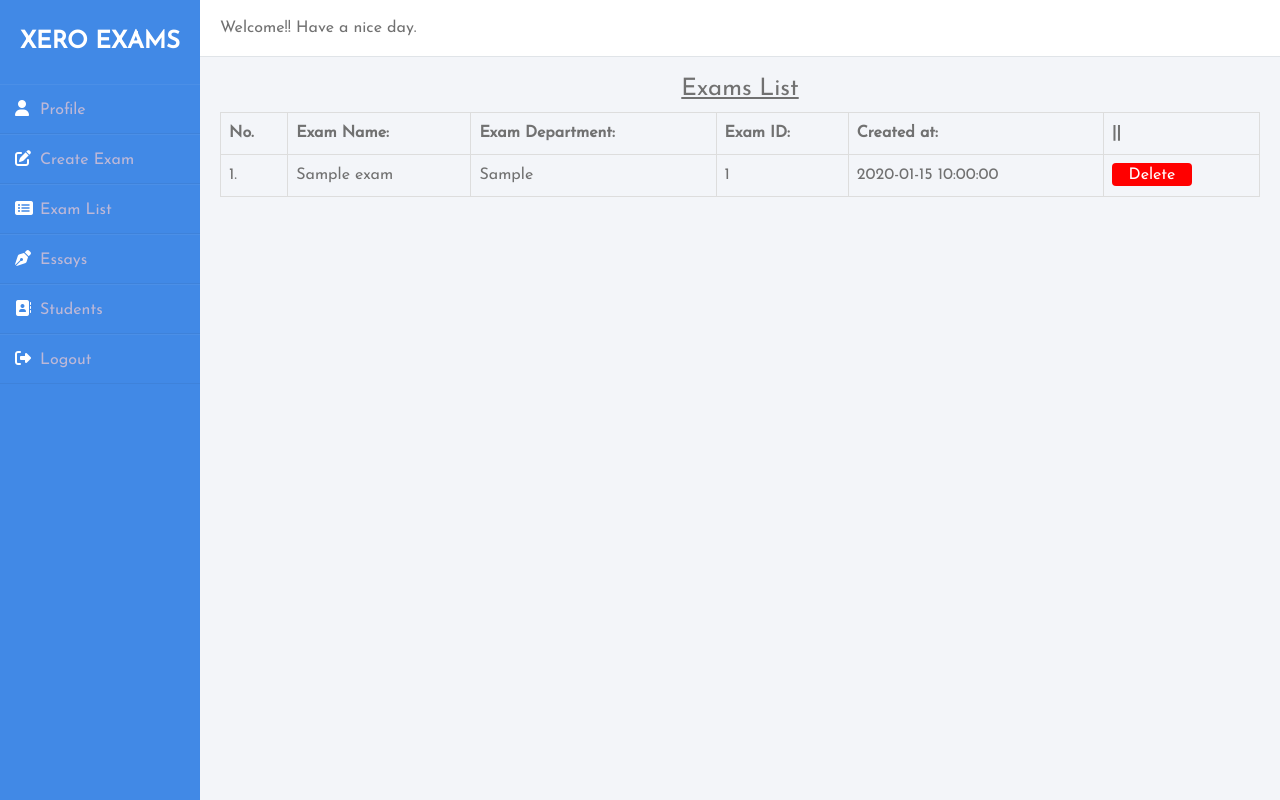
After one commit to Nomas-X/WEB_PROJ_UNI_HKU, a PHP site: page /pages/examList.php in a window 1280 px wide. The commit adds this page. Run offline with PHP 8.4, Linux system fonts and the light colour scheme; tables that the repository leaves empty or names only in its code hold one stand-in row (values such as "Sample post"); some libraries are stand-ins or nearby versions.

Commit message:
Exam deletion and fixes Created the exams list page and added the functionality to delete exams and their questions Fixed some issues with exam creation where special characters would cause a fetal error

```diff
--- /dev/null
+++ b/Public/pages/examList.php
@@ -0,0 +1,77 @@
+<?php include("../config/db_connect.php"); ?>
+<?php include("../php/deleteExam.php"); ?>
+<?php
+	// Define counter
+	$counter = 1;
+
+	// Write query for all students
+	$sql = "SELECT name, id, department, created_at FROM exams ORDER BY created_at";
+
+	// Make query and get result
+	$result = mysqli_query($conn, $sql);
+
+	// Fetch the resulting rows as an array
+	$exams = mysqli_fetch_all($result, MYSQLI_ASSOC);
+
+	// Free result from memory
+	mysqli_free_result($result);
+
+	// Close the connection
+	mysqli_close($conn);
+
+?>
+
+<!DOCTYPE html>
+<html lang="en">
+<head>
+	<meta charset="UTF-8">
+	<meta http-equiv="X-UA-Compatible" content="IE=edge">
+	<meta name="viewport" content="width=device-width, initial-scale=1.0">
+	<link rel="stylesheet" href="../stylesheets/styles.css">
+	<script src="https://kit.fontawesome.com/3646abfb94.js" crossorigin="anonymous"></script>
+	<title>Document</title>
+</head>
+<body>
+	<div class="wrapper">
+		<div class="sidebar">
+			<?php include("../templates/sideBarInstructor.php") ?>
+		</div>
+		<div class="main_content">
+			<div class="header">Welcome!! Have a nice day.</div>
+			<div class="info">
+				<table>
+					<caption class="tableCaption">Exams List</caption>
+					<thead>
+						<tr>
+							<th>No.</th>
+							<th>Exam Name:</th>
+							<th>Exam Department:</th>
+							<th>Exam ID:</th>
+							<th>Created at:</th>
+							<th>||</th>
+						</tr>
+					</thead>
+					<tbody>
+						<?php foreach($exams as $exam) { ?>
+								<tr>
+									<td><?php echo htmlspecialchars($counter) . "."; $counter++; ?></td>
+									<td><?php echo htmlspecialchars($exam["name"]); ?></td>
+									<td><?php echo htmlspecialchars($exam["department"]); ?></td>
+									<td><?php echo htmlspecialchars($exam["id"]); ?></td>
+									<td><?php echo htmlspecialchars($exam["created_at"]); ?></td>
+									<td>
+										<form action="examList.php" method="POST">
+											<input type="hidden" name="exam_to_delete" value="<?php echo $exam["id"]; ?>">
+											<button type="submit" name="exam_delete" value="Delete" class="delete_exam"><span>Delete</span></button>
+										</form>
+									</td>
+								</tr>
+						<?php } ?>
+					</tbody>
+				</table>
+		  </div>
+		</div>
+	</div>
+	<script src="../javascript/students.js"></script>
+</body>
+</html>
--- /dev/null
+++ b/Public/php/deleteExam.php
@@ -0,0 +1,18 @@
+<?php
+	if (isset($_POST["exam_delete"])) {
+		$exam_to_delete = mysqli_real_escape_string($conn, $_POST["exam_to_delete"]);
+
+		$sql = "DELETE FROM exams WHERE id = $exam_to_delete";
+
+		if (mysqli_query($conn, $sql)) {
+			$sql = "DELETE FROM exam_questions WHERE exam_id = $exam_to_delete";
+			if (mysqli_query($conn, $sql)) {
+				header("Location: examList.php");
+			} else {
+				echo "query error: " . mysqli_error($conn);
+			}
+		} else {
+			echo "query error: " . mysqli_error($conn);
+		}
+	}
+?>
--- a/Public/stylesheets/styles.css
+++ b/Public/stylesheets/styles.css
@@ -309,7 +309,7 @@ tr:nth-child(even) {
 	margin-right: auto;
 }
 
-.delete_student {
+.delete_student, .delete_exam {
 	display: inline-block;
 	border-radius: 4px;
 	background-color: red;
--- a/Public/templates/sideBarInstructor.php
+++ b/Public/templates/sideBarInstructor.php
@@ -2,7 +2,7 @@
 <ul>
 	<li><a href="profile.php"><i class="fas fa-user"></i>Profile</a></li>
 	<li><a href="createExams.php"><i class="fas fa-solid fa-pen-to-square"></i>Create Exam</a></li>
-	<li><a href="createExams.php"><i class="fas fa-solid fa-rectangle-list"></i>Exam List</a></li>
+	<li><a href="examList.php"><i class="fas fa-solid fa-rectangle-list"></i>Exam List</a></li>
 	<li><a href="createExams.php"><i class="fas fa-solid fa-pen-nib"></i>Essays</a></li>
 	<li><a href="students.php"><i class="fas fa-address-book"></i>Students</a></li>
 	<li><a href="login.php"><i class="fas fa-solid fa-right-from-bracket"></i>Logout</a></li>
```
Also changed, not shown: Public/php/createExam.php (+9 -2 lines), Public/templates/studentSideBar.php (added, +7 -0 lines).
